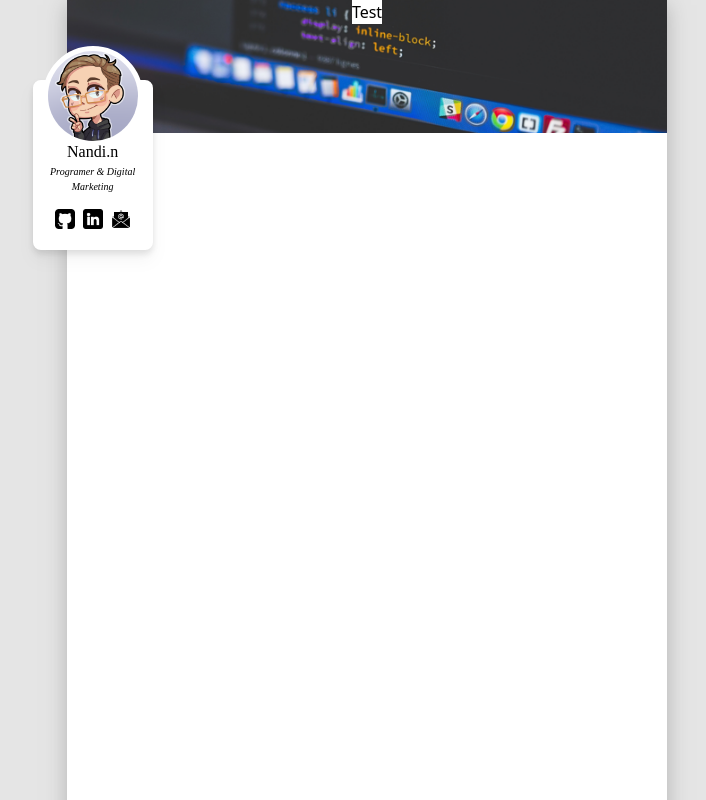
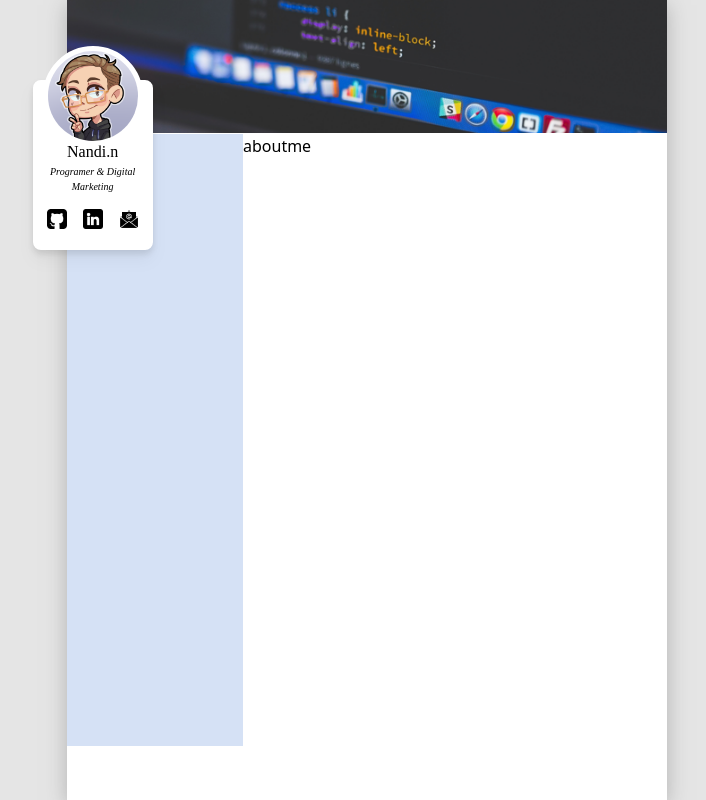
Before and after one commit to Nandi-exl/my_profile, a Next.js app in the folder myfirstreactnextjsapp/: page / in a window 1280 px wide. Shown: the top 800 px of the page, without its empty margins (273-979 px from the left). Built offline with nearby package versions, Linux system fonts and the light colour scheme.

Commit message:
add about me page

```diff
--- a/myfirstreactnextjsapp/pages/components/Header/Card/Card.js
+++ b/myfirstreactnextjsapp/pages/components/Header/Card/Card.js
@@ -1,8 +1,11 @@
 import tw from 'tailwind-styled-components'
 import Image from "next/image"
+import Link from 'next/link'
+
 import GithubImg from "../../FIles/github-sign.png"
 import Linkedin from "../../Files/linkedin.png"
 import EmailImg from "../../Files/email.png"
+
 
 const Cards = tw.div`
 relative
@@ -46,14 +49,14 @@ text-center
 justify-center
 items-center
 mt-[5px]
-cursor-pointer
-space-x-2
+space-x-4
 `;
 
 const SocialContactImage = tw.div`
 flex
 w-[20px]
 mt-[10px]
+cursor-pointer
 `;
 
 const Card = () => {
@@ -70,13 +73,19 @@ const Card = () => {
 
       <SocialAndContact>
         <SocialContactImage>
-          <Image src={GithubImg} />
+          <a href="https://github.com/Nandi-exl" target="_blank">
+            <Image src={GithubImg} />
+          </a>
         </SocialContactImage>
         <SocialContactImage>
+          <a href="https://www.linkedin.com/in/nandi-naulfaldy-6b0a20143/" target="_blank">
           <Image src={Linkedin} />
+          </a>
         </SocialContactImage>
         <SocialContactImage>
+          <a href="mailto:nandinaufaldi@gmail.com">
           <Image src={EmailImg} />
+          </a>
         </SocialContactImage>
       </SocialAndContact>
 
--- a/myfirstreactnextjsapp/pages/components/Header/Header.js
+++ b/myfirstreactnextjsapp/pages/components/Header/Header.js
@@ -31,7 +31,7 @@ const Header = () => {
   return (
     <>
         <Container>
-        <Menu>Test</Menu>
+        <Menu></Menu>
         <BackgroundImage>
            <Image src={bgImage} alt="backgroundImage"/>
         </BackgroundImage>
--- /dev/null
+++ b/myfirstreactnextjsapp/pages/components/Profile/Aboutme.js
@@ -0,0 +1,10 @@
+
+
+
+const aboutme = () => {
+  return (
+    <div>aboutme</div>
+  )
+}
+
+export default aboutme
--- a/myfirstreactnextjsapp/pages/index.js
+++ b/myfirstreactnextjsapp/pages/index.js
@@ -1,7 +1,28 @@
 import Head from 'next/head'
 import Header from './components/Header/Header'
 import Profile from './components/Header/Profile'
+import tw from 'tailwind-styled-components';
+import Aboutme from "./components/Profile/Aboutme.js"
 
+const ProfileContainer = tw.div`
+w-[11rem]
+bg-[#d5e1f5]
+t-0
+r-0
+z-2
+`;
+
+const Container = tw.div`
+flex
+w-[600px]
+h-[76.5%]
+bg-white
+t-0
+r-0
+z-1
+absolute
+mt-[-0.32rem]
+`;
 
 export default function Home() {
   return (
@@ -12,6 +33,11 @@ export default function Home() {
 
         <Header  />
         <Profile />
+
+        <Container>
+        <ProfileContainer />
+        <Aboutme />
+        </Container>
     </div>
   )
 }
--- a/myfirstreactnextjsapp/styles/index.css
+++ b/myfirstreactnextjsapp/styles/index.css
@@ -11,7 +11,7 @@ html {
   background-color: rgb(128, 128, 128, 0.2);
 }
 body {
-  min-height: 1000vh;
+  min-height: 100vh;
   max-width: 600px;
   background-color: #fff;
   margin: 0 auto;
```
